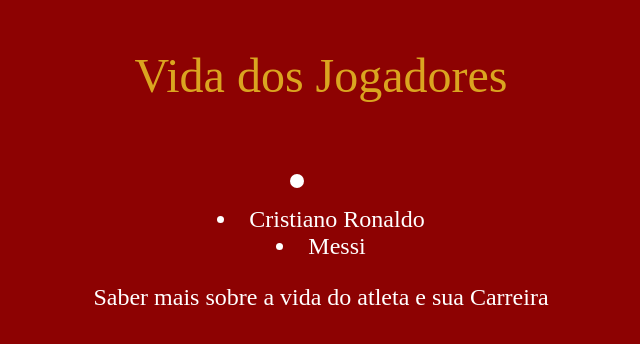
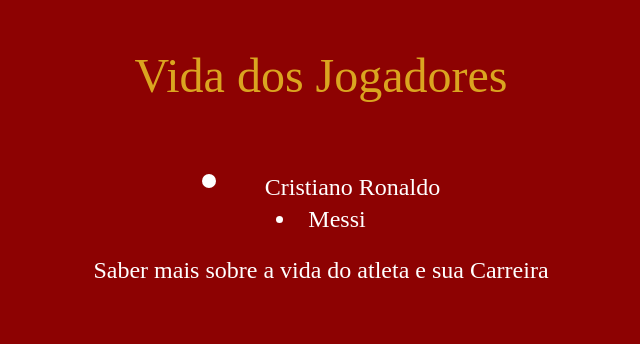
Before and after one commit to Rafax1B/paginaweb-chiarelli1b, a plain HTML site: page index.html in a window 1280 px wide. Shown: the whole page, without its empty margins (319-959 px from the left). Drawn offline with Linux system fonts and the light colour scheme.

Commit message:
index.html

```diff
--- a/index.html
+++ b/index.html
@@ -11,7 +11,7 @@
   <p><font size='7'</font></p>
     <p> <font style="text-align:center"></p>
   <p><font color=#DAA520>Vida dos Jogadores</font></p>
-  <li><font size='5'</font></li>
+  <p><font size='5'</font></li>
        <li>Cristiano Ronaldo</li>
 
        <li>Messi</li>
```
